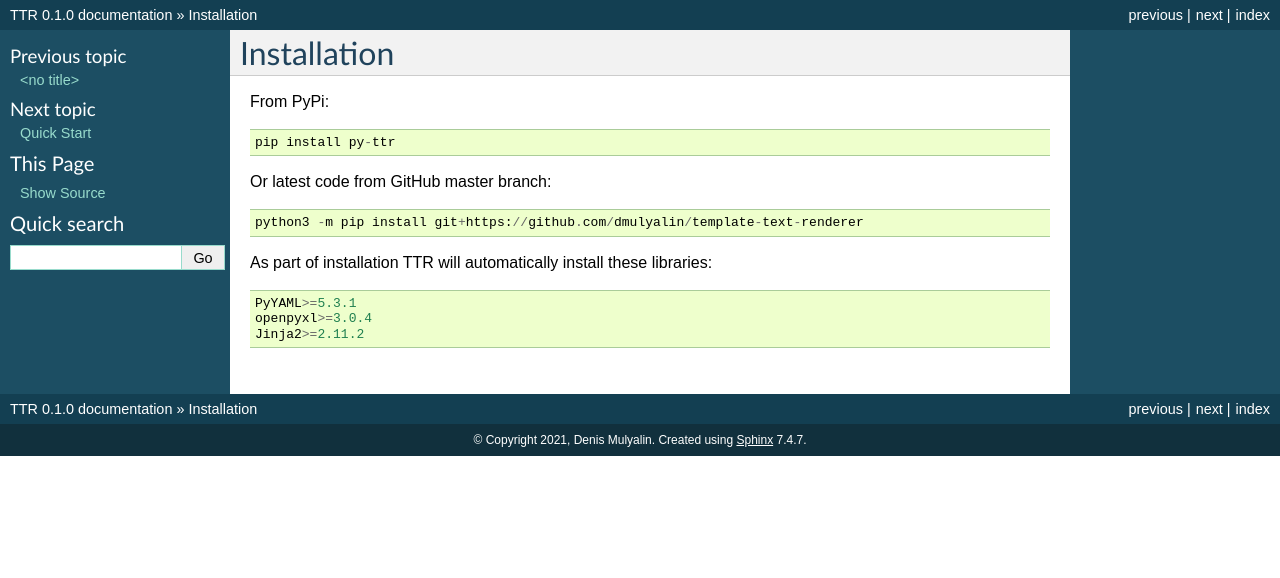
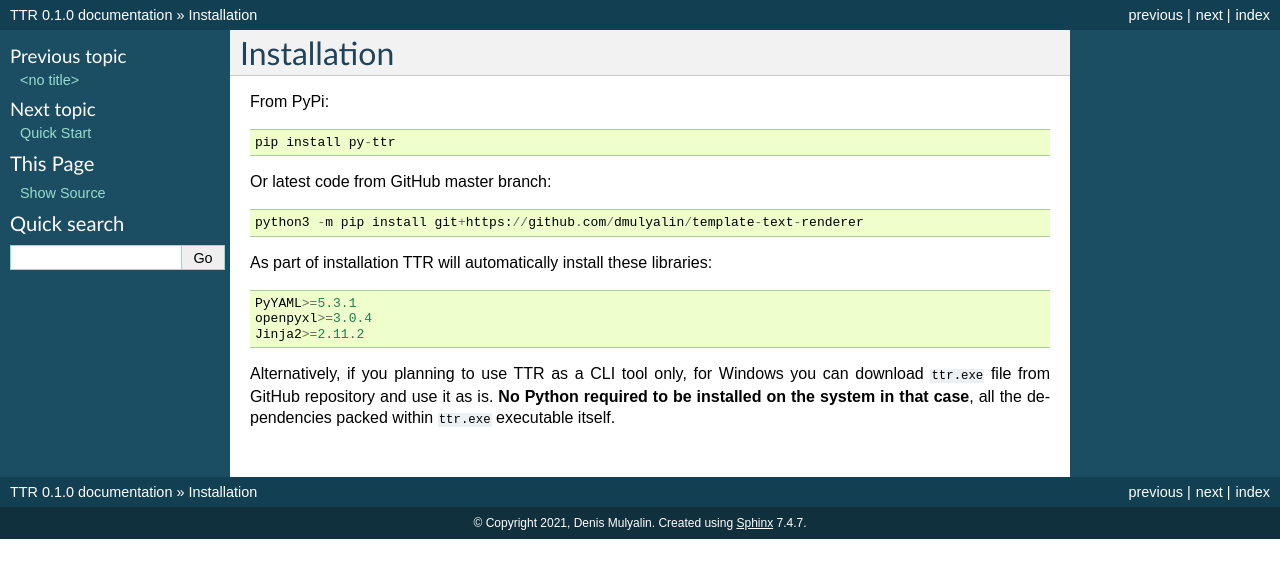
Before and after one commit to dmulyalin/template-text-renderer, a Sphinx documentation site: the page built from docs/source/Installation.rst, in a window 1280 px wide. Shown: the top 578 px of the page. Built offline with Sphinx 7.4.7, drawn with Linux system fonts in a browser that asks for light colours.

Commit message:
updated docs

```diff
--- a/docs/source/Installation.rst
+++ b/docs/source/Installation.rst
@@ -14,3 +14,7 @@ As part of installation TTR will automatically install these libraries::
     PyYAML>=5.3.1
     openpyxl>=3.0.4
     Jinja2>=2.11.2
+
+Alternatively, if you planning to use TTR as a CLI tool only, for Windows you can download
+``ttr.exe`` file from GitHub repository and use it as is. **No Python required to be installed
+on the system in that case**, all the dependencies packed within ``ttr.exe`` executable itself.
```
